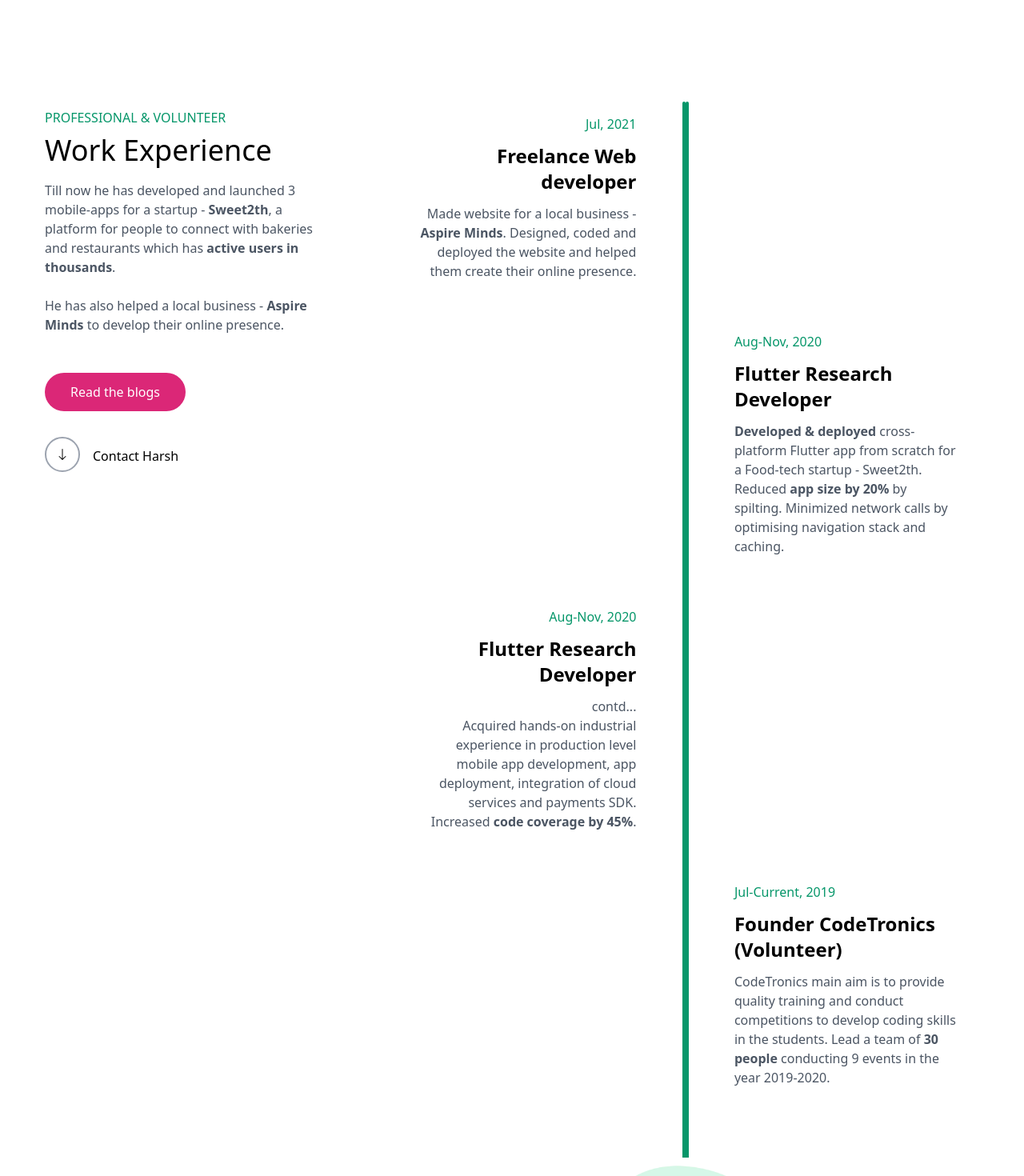
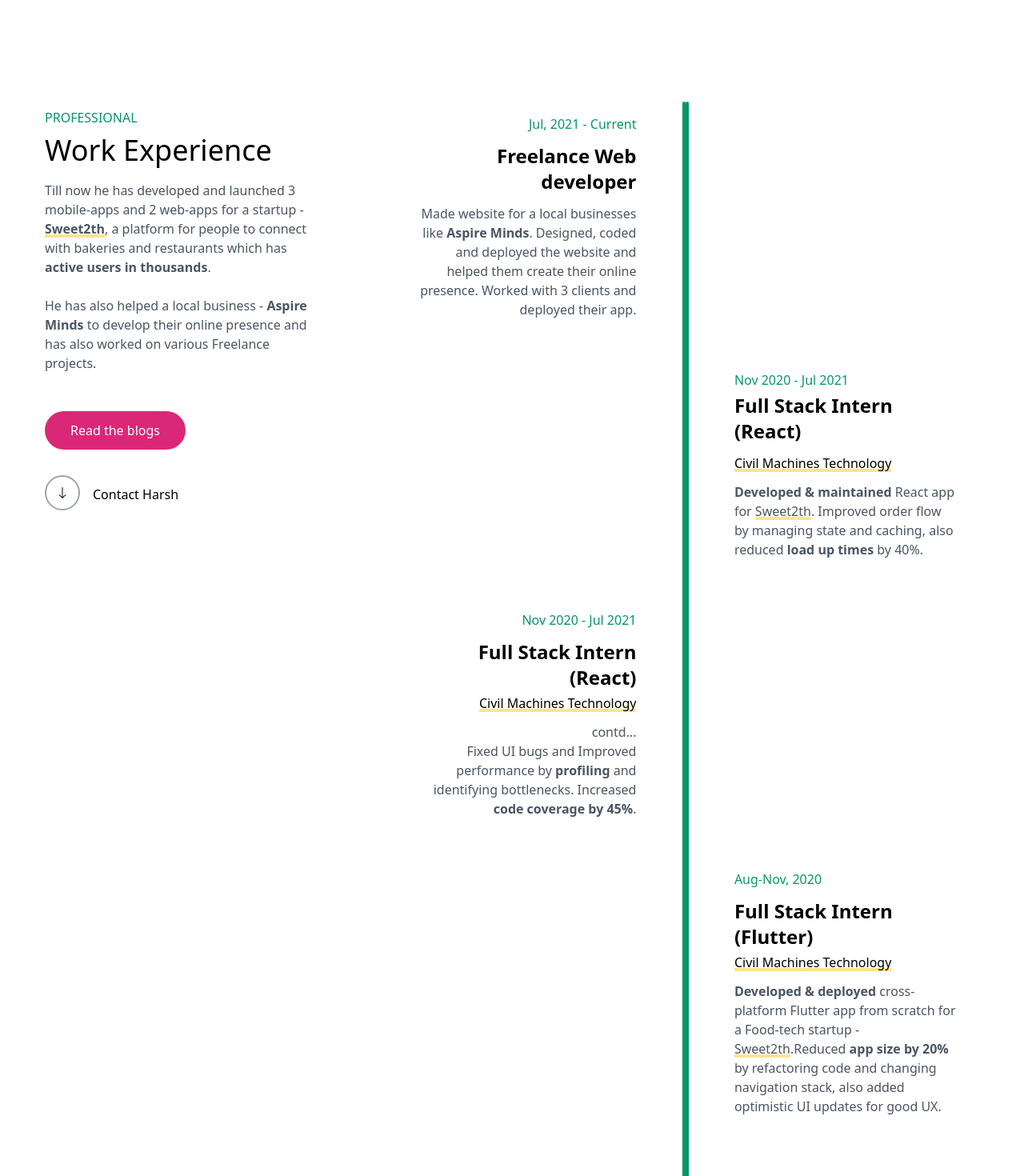
Before and after one commit to harshkc/harshkc.tech, a Next.js app: page / in a window 1280 px wide. Shown: the part 3160-4630 px from the top of the page at 80% size. Built offline with nearby package versions, Linux system fonts and the light colour scheme.

Commit message:
updates work experience

```diff
--- a/sections/Work.jsx
+++ b/sections/Work.jsx
@@ -10,7 +10,7 @@
       <div className="container flex flex-col items-start mx-auto my-12 md:flex-row md:my-24">
         <div className="sticky flex flex-col w-full pl-4 pr-8 mt-2 md:top-36 lg:w-1/3 md:mt-12">
           <p className="font-medium text-green-600 uppercase tracking-loose">
-            Professional & Volunteer
+            Professional
           </p>
           <p className="mb-2 text-3xl font-medium leading-normal md:text-4xl md:leading-relaxed">
             Work Experience
@@ -19,15 +19,24 @@
             He is currently looking for challenging Front-End intern roles.
           </p> */}
           <p className="mb-4 text-sm text-gray-600 dark:text-gray-300 md:text-base">
-            Till now he has developed and launched 3 mobile-apps for a startup -{' '}
-            <strong>Sweet2th</strong>, a platform for people to connect with
-            bakeries and restaurants which has{' '}
-            <strong>active users in thousands</strong>. <br />
+            Till now he has developed and launched 3 mobile-apps and 2 web-apps
+            for a startup -
+            <strong>
+              <a
+                className="shadow-link hover:shadow-hover"
+                href="https://sweet2th.app/"
+              >
+                Sweet2th
+              </a>
+            </strong>
+            , a platform for people to connect with bakeries and restaurants
+            which has <strong>active users in thousands</strong>. <br />
             <br />
             He has also helped a local business - <strong>
               Aspire Minds
             </strong>{' '}
-            to develop their online presence.
+            to develop their online presence and has also worked on various
+            Freelance projects.
           </p>
           <button className="my-8 text-left">
             <Link href="/blog">
@@ -48,46 +57,73 @@
               <div className="flex flex-row-reverse items-center justify-between w-full mb-8 left-timeline">
                 <div className="order-1 w-5/12"></div>
                 <div className="order-1 w-5/12 px-1 py-4 text-right">
-                  <p className="mb-3 text-base text-green-600">Jul, 2021</p>
+                  <p className="mb-3 text-base text-green-600">
+                    Jul, 2021 - Current
+                  </p>
                   <div className="mb-3 text-lg font-bold md:text-2xl">
                     Freelance Web developer
                   </div>
                   <p className="text-sm leading-snug text-gray-600 text-opacity-100 dark:text-gray-300 md:text-base">
-                    Made website for a local business -{' '}
+                    Made website for a local businesses like
                     <strong> Aspire Minds</strong>. Designed, coded and deployed
                     the website and helped them create their online presence.
+                    Worked with 3 clients and deployed their app.
                   </p>
                 </div>
               </div>
               <div className="flex items-center justify-between w-full mb-8 right-timeline">
                 <div className="order-1 w-5/12"></div>
                 <div className="order-1 w-5/12 px-1 py-4 text-left">
-                  <p className="mb-3 text-base text-green-600">Aug-Nov, 2020</p>
+                  <p className="mb-1 text-base text-green-600">
+                    Nov 2020 - Jul 2021
+                  </p>
                   <div className="mb-3 text-lg font-bold md:text-2xl">
-                    Flutter Research Developer
+                    Full Stack Intern (React)
                   </div>
+                  <p className="mb-3 text-md">
+                    <a
+                      className="shadow-link hover:shadow-hover"
+                      href="https://civilmachines.com/"
+                    >
+                      Civil Machines Technology
+                    </a>
+                  </p>
                   <p className="text-sm leading-snug text-gray-600 dark:text-gray-300 md:text-base ">
-                    <strong>Developed & deployed</strong> cross-platform Flutter
-                    app from scratch for a Food-tech startup - Sweet2th. Reduced{' '}
-                    <strong>app size by 20%</strong> by spilting. Minimized
-                    network calls by optimising navigation stack and caching.
+                    <strong>Developed & maintained</strong> React app for{' '}
+                    <a
+                      className="shadow-link hover:shadow-hover"
+                      href="https://sweet2th.app/"
+                    >
+                      Sweet2th
+                    </a>
+                    . Improved order flow by managing state and caching, also
+                    reduced <strong>load up times</strong> by 40%.
                   </p>
                 </div>
               </div>
               <div className="flex flex-row-reverse items-center justify-between w-full mb-8 left-timeline">
                 <div className="order-1 w-5/12"></div>
                 <div className="order-1 w-5/12 px-1 py-4 text-right">
-                  <p className="mb-3 text-base text-green-600">Aug-Nov, 2020</p>
-                  <div className="mb-3 text-lg font-bold md:text-2xl">
-                    Flutter Research Developer
+                  <p className="mb-3 text-base text-green-600">
+                    Nov 2020 - Jul 2021
+                  </p>
+                  <div className="mb-1 text-lg font-bold md:text-2xl">
+                    Full Stack Intern (React)
                   </div>
+                  <p className="mb-3 text-md">
+                    <a
+                      className="shadow-link hover:shadow-hover"
+                      href="https://civilmachines.com/"
+                    >
+                      Civil Machines Technology
+                    </a>
+                  </p>
                   <p className="text-sm leading-snug text-gray-600 text-opacity-100 dark:text-gray-300 md:text-base">
                     contd...
                     <br />
-                    Acquired hands-on industrial experience in production level
-                    mobile app development, app deployment, integration of cloud
-                    services and payments SDK. Increased{' '}
-                    <strong>code coverage by 45%</strong>.
+                    Fixed UI bugs and Improved performance by
+                    <strong> profiling</strong> and identifying bottlenecks.
+                    Increased <strong>code coverage by 45%</strong>.
                   </p>
                 </div>
               </div>
@@ -95,18 +131,30 @@
               <div className="flex items-center justify-between w-full mb-8 right-timeline">
                 <div className="order-1 w-5/12"></div>
                 <div className="order-1 w-5/12 px-1 py-4">
-                  <p className="mb-3 text-base text-green-600">
-                    {' '}
-                    Jul-Current, 2019
+                  <p className="mb-3 text-base text-green-600">Aug-Nov, 2020</p>
+                  <div className="mb-1 text-lg font-bold md:text-2xl">
+                    Full Stack Intern (Flutter)
+                  </div>
+                  <p className="mb-3 text-md">
+                    <a
+                      className="shadow-link hover:shadow-hover"
+                      href="https://civilmachines.com/"
+                    >
+                      Civil Machines Technology
+                    </a>
                   </p>
-                  <div className="mb-3 text-lg font-bold md:text-2xl">
-                    Founder CodeTronics (Volunteer)
-                  </div>
                   <p className="text-sm leading-snug text-gray-600 text-opacity-100 dark:text-gray-300 md:text-base">
-                    CodeTronics main aim is to provide quality training and
-                    conduct competitions to develop coding skills in the
-                    students. Lead a team of <strong>30 people</strong>{' '}
-                    conducting 9 events in the year 2019-2020.
+                    <strong>Developed & deployed</strong> cross-platform Flutter
+                    app from scratch for a Food-tech startup -
+                    <a
+                      className="shadow-link hover:shadow-hover"
+                      href="https://play.google.com/store/apps/details?id=app.sweet2th.consumer"
+                    >
+                      Sweet2th
+                    </a>
+                    .Reduced <strong>app size by 20%</strong> by refactoring
+                    code and changing navigation stack, also added optimistic UI
+                    updates for good UX.
                   </p>
                 </div>
               </div>
```
